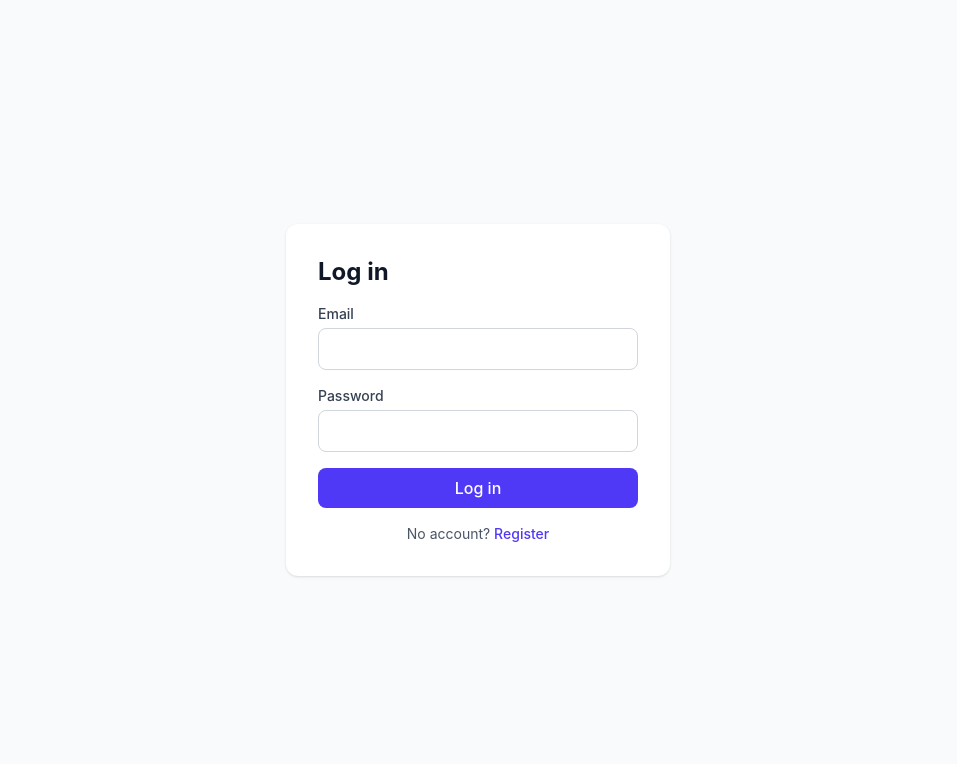
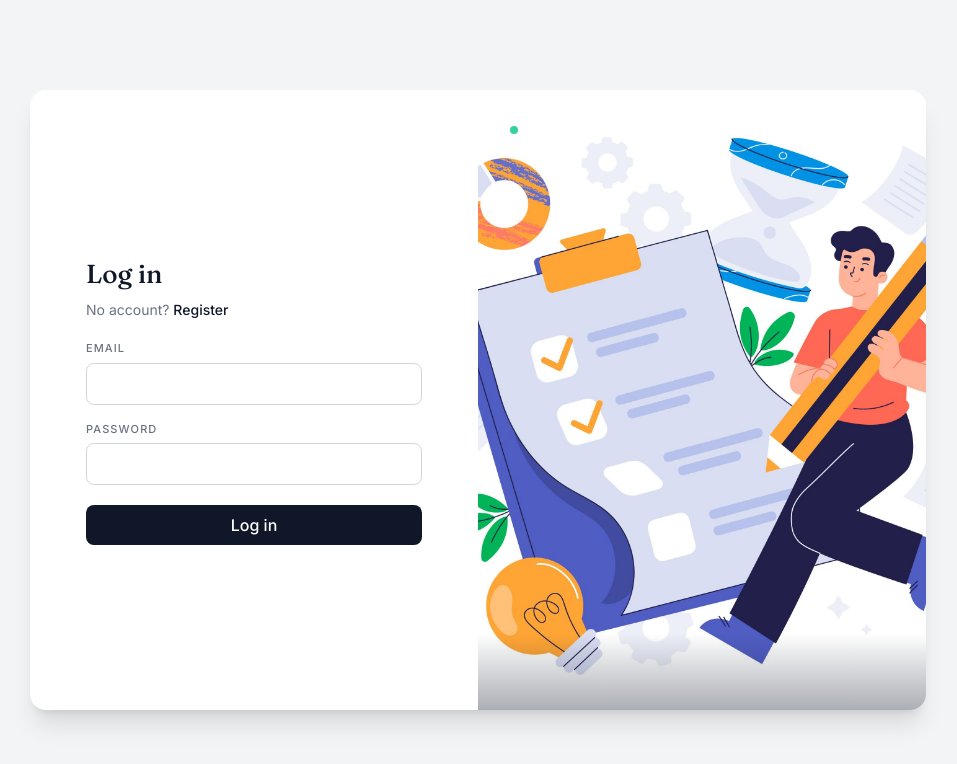
Before and after one commit to DilharaC/task-analytics-management-system, a React (Vite) app in the folder frontend/: page /login in a window 1280 px wide. Shown: the top 764 px of the page, without its empty margins (162-1119 px from the left). Built offline with nearby package versions, Linux system fonts and the light colour scheme; no server answers.

Commit message:
feat: add blurred analytics preview and disabled nav for unauthenticated users

```diff
--- a/frontend/index.html
+++ b/frontend/index.html
@@ -5,6 +5,8 @@
     <link rel="icon" type="image/svg+xml" href="/favicon.svg" />
     <meta name="viewport" content="width=device-width, initial-scale=1.0" />
     <title>frontend</title>
+    <link rel="preconnect" href="https://fonts.googleapis.com">
+<link href="https://fonts.googleapis.com/css2?family=Fraunces:opsz,wght@9..144,400;9..144,500&family=Inter:wght@400;500;600&display=swap" rel="stylesheet">
   </head>
   <body>
     <div id="root"></div>
--- a/frontend/src/App.tsx
+++ b/frontend/src/App.tsx
@@ -1,5 +1,6 @@
 import { BrowserRouter, Routes, Route, Navigate } from 'react-router-dom';
 import { AuthProvider } from './context/AuthContext';
+import { AppLayout } from './components/layout/AppLayout';
 import { ProtectedRoute } from './components/layout/ProtectedRoute';
 import { LoginPage } from './routes/LoginPage';
 import { RegisterPage } from './routes/RegisterPage';
@@ -16,9 +17,9 @@ function App() {
           <Route
             path="/dashboard"
             element={
-              <ProtectedRoute>
+              <AppLayout>
                 <DashboardPage />
-              </ProtectedRoute>
+              </AppLayout>
             }
           />
           <Route
--- a/frontend/src/components/layout/Header.tsx
+++ b/frontend/src/components/layout/Header.tsx
@@ -1,6 +1,6 @@
 import { Bell, Menu } from 'lucide-react';
 import { useAuth } from '../../context/AuthContext';
-import { useSidebar } from './ProtectedRoute';
+import { useSidebar } from './AppLayout';
 
 interface HeaderProps {
   title: string;
@@ -10,7 +10,7 @@ interface HeaderProps {
 export function Header({ title, subtitle }: HeaderProps) {
   const { user } = useAuth();
   const { setSidebarOpen } = useSidebar();
-  const initial = user?.name?.[0]?.toUpperCase() ?? user?.email[0]?.toUpperCase() ?? '?';
+  const initial = user?.name?.[0]?.toUpperCase() ?? user?.email?.[0]?.toUpperCase() ?? '?';
 
   return (
     <header className="flex items-center justify-between px-4 sm:px-8 py-4 sm:py-6 bg-white border-b border-[#E2E4E9]">
--- a/frontend/src/components/layout/Sidebar.tsx
+++ b/frontend/src/components/layout/Sidebar.tsx
@@ -9,7 +9,7 @@ interface SidebarProps {
 
 export function Sidebar({ isOpen, onClose }: SidebarProps) {
   const location = useLocation();
-  const { logout } = useAuth();
+  const { logout, user } = useAuth();
 
   const navItems = [
     { path: '/dashboard', label: 'Dashboard', icon: LayoutDashboard },
@@ -20,17 +20,8 @@ export function Sidebar({ isOpen, onClose }: SidebarProps) {
 
   return (
     <>
-      {/* Mobile overlay backdrop */}
-      {isOpen && (
-        <div
-          className="fixed inset-0 bg-[#12151C]/60 z-40 lg:hidden"
-          onClick={onClose}
-        />
-      )}
+      {isOpen && <div className="fixed inset-0 bg-[#12151C]/60 z-40 lg:hidden" onClick={onClose} />}
 
-      {/* Dark "console" rail — deliberate contrast against the light workspace,
-          reusing #12151C (the workspace's own ink/text color) as this panel's
-          surface, so the two feel like one system rather than a mismatched pair. */}
       <aside
         className={`fixed lg:static top-0 left-0 h-screen w-64 bg-[#12151C] text-white flex flex-col z-50
           transform transition-transform duration-200 ease-in-out
@@ -52,50 +43,58 @@ export function Sidebar({ isOpen, onClose }: SidebarProps) {
         </div>
 
         <nav className="flex-1 px-3 flex flex-col gap-0.5 mt-2 overflow-y-auto">
-          {navItems.map(({ path, label, icon: Icon }) => (
+          {navItems.map(({ path, label, icon: Icon }) => {
+            const disabled = !user;
+            return disabled ? (
+              <div
+                key={path}
+                title="Log in to access this page"
+                className="relative flex items-center gap-3 pl-4 pr-3 py-2.5 rounded-md text-sm font-medium text-[#4B5262] cursor-not-allowed"
+              >
+                <Icon size={17} />
+                {label}
+              </div>
+            ) : (
               <Link
                 key={path}
                 to={path}
                 onClick={onClose}
                 className={`relative flex items-center gap-3 pl-4 pr-3 py-2.5 rounded-md text-sm font-medium transition-colors ${
-                isActive(path)
-                  ? 'text-white bg-white/[0.05]'
-                  : 'text-[#8B94A3] hover:text-white hover:bg-white/[0.03]'
+                  isActive(path) ? 'text-white bg-white/[0.05]' : 'text-[#8B94A3] hover:text-white hover:bg-white/[0.03]'
                 }`}
               >
-              {isActive(path) && (
-                <span className="absolute left-0 top-1.5 bottom-1.5 w-[3px] rounded-full bg-[#5B8DEF]" />
-              )}
+                {isActive(path) && <span className="absolute left-0 top-1.5 bottom-1.5 w-[3px] rounded-full bg-[#5B8DEF]" />}
                 <Icon size={17} />
                 {label}
               </Link>
-          ))}
+            );
+          })}
         </nav>
 
-        {/* Account-level actions — visually grouped and separated from primary
-            nav by a hairline, since they're a different kind of item, not just
-            more links. */}
         <div className="px-3 pb-3">
+          {user ? (
             <Link
               to="/settings"
               onClick={onClose}
               className={`relative flex items-center gap-3 pl-4 pr-3 py-2.5 rounded-md text-sm font-medium transition-colors ${
-              isActive('/settings')
-                ? 'text-white bg-white/[0.05]'
-                : 'text-[#8B94A3] hover:text-white hover:bg-white/[0.03]'
+                isActive('/settings') ? 'text-white bg-white/[0.05]' : 'text-[#8B94A3] hover:text-white hover:bg-white/[0.03]'
               }`}
             >
-            {isActive('/settings') && (
-              <span className="absolute left-0 top-1.5 bottom-1.5 w-[3px] rounded-full bg-[#5B8DEF]" />
-            )}
               <Settings size={17} />
               Settings
             </Link>
+          ) : (
+            <div className="flex items-center gap-3 pl-4 pr-3 py-2.5 rounded-md text-sm font-medium text-[#4B5262] cursor-not-allowed">
+              <Settings size={17} />
+              Settings
+            </div>
+          )}
         </div>
 
         <div className="mx-3 border-t border-white/10" />
 
         <div className="px-3 py-3">
+          {user ? (
             <button
               onClick={logout}
               className="flex items-center gap-3 pl-4 pr-3 py-2.5 rounded-md text-sm font-medium text-[#8B94A3] hover:text-white hover:bg-white/[0.03] w-full transition-colors"
@@ -103,6 +102,16 @@ export function Sidebar({ isOpen, onClose }: SidebarProps) {
               <LogOut size={17} />
               Logout
             </button>
+          ) : (
+            <Link
+              to="/login"
+              onClick={onClose}
+              className="flex items-center gap-3 pl-4 pr-3 py-2.5 rounded-md text-sm font-medium text-[#5B8DEF] hover:bg-white/[0.03] w-full transition-colors"
+            >
+              <LogOut size={17} className="rotate-180" />
+              Log in
+            </Link>
+          )}
         </div>
       </aside>
     </>
--- a/frontend/src/hooks/useAnalytics.ts
+++ b/frontend/src/hooks/useAnalytics.ts
@@ -7,6 +7,11 @@ export function useAnalytics() {
   const [loading, setLoading] = useState(true);
 
   useEffect(() => {
+    const token = localStorage.getItem('token');
+    if (!token) {
+      setLoading(false);
+      return; // skip the API call entirely — no token, no request, no 401
+    }
     api
       .get<AnalyticsSummary>('/analytics/summary')
       .then((res) => setData(res.data))
--- a/frontend/src/routes/DashboardPage.tsx
+++ b/frontend/src/routes/DashboardPage.tsx
@@ -1,30 +1,96 @@
-import { ListChecks, CheckCircle2, AlertTriangle } from 'lucide-react';
+import { Link } from 'react-router-dom';
+import {
+  ListChecks,
+  CheckCircle2,
+  AlertTriangle,
+  Lock,
+} from 'lucide-react';
 import { Header } from '../components/layout/Header';
 import { StatusPieChart } from '../components/dashboard/StatusPieChart';
 import { PriorityBarChart } from '../components/dashboard/PriorityBarChart';
 import { useAnalytics } from '../hooks/useAnalytics';
 import { useAuth } from '../context/AuthContext';
 
-/**
- * Design tokens for this page (kept local — lift into tailwind.config if reused elsewhere)
- * ink    #12151C  primary text
- * muted  #6B7280  secondary text
- * line   #E2E4E9  hairline borders / dividers
- * paper  #F5F6F8  page background
- * active #2454A6  steel blue — active/in-progress
- * done   #1B7F5C  forest green — completed
- * late   #B5482E  rust — overdue
- *
- * Numbers use a monospace stack (tabular-nums) so figures read like an
- * instrument readout rather than generic UI copy — that's the one signature
- * move on this page; everything else stays flat and quiet.
- */
 
 export function DashboardPage() {
+  const { user, loading: authLoading } = useAuth();
   const { data, loading } = useAnalytics();
-  const { user } = useAuth();
 
   const now = new Date().toLocaleTimeString(undefined, { hour: '2-digit', minute: '2-digit' });
+
+  // Logged-out visitor: show the dashboard shell with a login prompt, no data
+if (!authLoading && !user) {
+  return (
+    <>
+      <Header title="Welcome to Zentryx" subtitle="Log in to see your task analytics" />
+      <main className="relative p-8 bg-[#F9FAFB] h-full overflow-y-auto">
+        {/* Faint grid pattern background */}
+        <div
+          className="absolute inset-0 opacity-[0.4]"
+          style={{
+            backgroundImage:
+              'linear-gradient(#E2E4E9 1px, transparent 1px), linear-gradient(90deg, #E2E4E9 1px, transparent 1px)',
+            backgroundSize: '32px 32px',
+          }}
+        />
+
+        {/* Blurred preview content */}
+        <div className="relative flex flex-col gap-5 pointer-events-none select-none blur-[3px] opacity-60">
+          <div className="rounded-md border border-[#E2E4E9] bg-white overflow-hidden">
+            <div className="grid grid-cols-1 sm:grid-cols-3 divide-y sm:divide-y-0 sm:divide-x divide-[#E2E4E9]">
+              {[
+                { label: 'Active Tasks', accent: '#2454A6' },
+                { label: 'Completed Today', accent: '#1B7F5C' },
+                { label: 'Overdue', accent: '#B5482E' },
+              ].map(({ label, accent }) => (
+                <div key={label} className="relative p-6 pl-7">
+                  <span className="absolute left-0 top-0 bottom-0 w-[3px]" style={{ backgroundColor: accent }} />
+                  <p className="text-[11px] font-medium uppercase tracking-[0.14em] text-[#6B7280] mb-3">{label}</p>
+                  <p className="font-mono text-4xl font-semibold text-[#12151C]">--</p>
+                  <p className="text-sm text-[#6B7280] mt-2.5">Log in to view</p>
+                </div>
+              ))}
+            </div>
+          </div>
+          <div className="grid grid-cols-1 lg:grid-cols-2 gap-4">
+            <div className="rounded-md border border-[#E2E4E9] bg-white p-6 h-72" />
+            <div className="rounded-md border border-[#E2E4E9] bg-white p-6 h-72" />
+          </div>
+        </div>
+
+        {/* Centered login card, overlaid on top */}
+        <div className="absolute inset-0 flex items-center justify-center p-4">
+          <div className="rounded-lg border border-[#E2E4E9] bg-white shadow-lg p-10 sm:p-12 max-w-[460px] w-full text-center flex flex-col items-center gap-5">
+            <div className="w-16 h-16 rounded-xl bg-[#2454A6]/10 flex items-center justify-center">
+              <Lock size={26} className="text-[#2454A6]" />
+            </div>
+            <div>
+              <p className="text-xl font-bold text-[#12151C]">Welcome to Zentryx Task Manager</p>
+              <p className="text-sm text-[#6B7280] mt-3 leading-relaxed">
+                Manage your daily tasks, monitor productivity, and visualize progress through
+                interactive analytics. Sign in to continue.
+              </p>
+            </div>
+            <div className="flex gap-3 w-full mt-1">
+              <Link
+                to="/login"
+                className="flex-1 px-4 py-2.5 rounded-md bg-[#2454A6] text-white text-sm font-medium hover:bg-[#1e4685] transition-colors"
+              >
+                Log in
+              </Link>
+              <Link
+                to="/register"
+                className="flex-1 px-4 py-2.5 rounded-md border border-[#E2E4E9] text-[#12151C] text-sm font-medium hover:bg-[#F5F6F8] transition-colors"
+              >
+                Register
+              </Link>
+            </div>
+          </div>
+        </div>
+      </main>
+    </>
+  );
+}
 
   const kpis = data
     ? [
@@ -56,8 +122,7 @@ export function DashboardPage() {
     <>
       <Header title={`Hello, ${user?.name || 'there'}!`} subtitle="Here's where things stand across your active work." />
 
-      <main className="p-8 flex flex-col gap-5 bg-[#F5F6F8] min-h-full">
-        {/* Meta row — replaces the decorative welcome banner with something actually useful */}
+      <main className="p-8 flex flex-col gap-5 bg-[#F5F6F8] h-full overflow-y-auto">
         <div className="flex items-center justify-between text-sm">
           <p className="text-[#6B7280]">
             <span className="font-mono tabular-nums text-[#12151C]">{now}</span>
@@ -79,7 +144,6 @@ export function DashboardPage() {
           </div>
         ) : (
           <>
-            {/* KPI board — one panel, hairline-divided columns, colored edge = status */}
             <div className="rounded-md border border-[#E2E4E9] bg-white overflow-hidden">
               <div className="grid grid-cols-1 sm:grid-cols-3 divide-y sm:divide-y-0 sm:divide-x divide-[#E2E4E9]">
                 {kpis.map(({ label, value, subtitle, icon: Icon, accent }) => (
@@ -96,7 +160,6 @@ export function DashboardPage() {
               </div>
             </div>
 
-            {/* Charts */}
             <div className="grid grid-cols-1 lg:grid-cols-2 gap-4">
               <div className="rounded-md border border-[#E2E4E9] bg-white p-6">
                 <div className="border-b border-[#E2E4E9] pb-3 mb-5">
--- a/frontend/src/routes/LoginPage.tsx
+++ b/frontend/src/routes/LoginPage.tsx
@@ -4,6 +4,7 @@ import { Link, useNavigate } from 'react-router-dom';
 import { useAuth } from '../context/AuthContext';
 import { Button } from '../components/ui/Button';
 import { Input } from '../components/ui/Input';
+import loginImage from '../assets/login-image.jpg';
 
 export function LoginPage() {
   const { login } = useAuth();
@@ -28,22 +29,76 @@ export function LoginPage() {
   }
 
   return (
-    <div className="flex items-center justify-center min-h-screen bg-gray-50">
-      <form onSubmit={handleSubmit} className="bg-white p-8 rounded-xl shadow-sm w-full max-w-sm flex flex-col gap-4">
-        <h1 className="text-2xl font-bold text-gray-900">Log in</h1>
-        {error && <p className="text-sm text-red-600 bg-red-50 p-2 rounded">{error}</p>}
-        <Input label="Email" type="email" value={email} onChange={(e) => setEmail(e.target.value)} required />
-        <Input label="Password" type="password" value={password} onChange={(e) => setPassword(e.target.value)} required />
-        <Button type="submit" disabled={loading}>
-          {loading ? 'Logging in...' : 'Log in'}
-        </Button>
-        <p className="text-sm text-gray-600 text-center">
-          No account?{' '}
-          <Link to="/register" className="text-indigo-600 font-medium">
-            Register
-          </Link>
-        </p>
-      </form>
+    <div className="flex items-center justify-center min-h-screen bg-gray-100 p-4" style={{ fontFamily: "'Inter', sans-serif" }}>
+      <div className="flex w-full max-w-4xl min-h-[620px] bg-white rounded-2xl shadow-xl overflow-hidden">
+        {/* Left: form */}
+        <div className="flex flex-1 items-center justify-center p-8 md:p-14 order-2 md:order-1">
+          <form onSubmit={handleSubmit} className="w-full max-w-sm flex flex-col gap-5">
+            <div>
+              <h1 className="text-[26px] text-gray-900" style={{ fontFamily: "'Fraunces', serif", fontWeight: 500 }}>
+                Log in
+              </h1>
+              <p className="text-sm text-gray-500 mt-1.5">
+                No account?{' '}
+                <Link to="/register" className="font-medium" style={{ color: '#0F1729' }}>
+                  Register
+                </Link>
+              </p>
+            </div>
+
+            {error && (
+              <p className="text-sm text-red-700 bg-red-50 border border-red-100 px-3 py-2 rounded">
+                {error}
+              </p>
+            )}
+
+            <div className="flex flex-col gap-4">
+              <div>
+                <label className="block text-[11px] font-medium tracking-[0.1em] uppercase text-gray-500 mb-1.5">
+                  Email
+                </label>
+                <Input type="email" value={email} onChange={(e) => setEmail(e.target.value)} required />
+              </div>
+              <div>
+                <label className="block text-[11px] font-medium tracking-[0.1em] uppercase text-gray-500 mb-1.5">
+                  Password
+                </label>
+                <Input type="password" value={password} onChange={(e) => setPassword(e.target.value)} required />
+              </div>
+            </div>
+
+            <Button
+              type="submit"
+              disabled={loading}
+              style={{ backgroundColor: '#0F1729' }}
+              className="text-white hover:opacity-90"
+            >
+              {loading ? 'Logging in...' : 'Log in'}
+            </Button>
+          </form>
+        </div>
+
+        {/* Right: image panel — clean, minimal overlay */}
+        <div className="hidden md:block md:w-[50%] relative overflow-hidden order-1 md:order-2">
+          <img
+            src={loginImage}
+            alt=""
+            className="absolute inset-0 w-full h-full object-cover"
+          />
+          {/* faint bottom scrim only, just enough to seat the wordmark */}
+          <div
+            className="absolute inset-x-0 bottom-0 h-24"
+            style={{ background: 'linear-gradient(180deg, rgba(15,23,41,0) 20%, rgba(15,23,41,0.35) 100%)' }}
+          />
+
+          <div className="absolute top-8 left-8 flex items-center gap-2">
+            <span className="w-2 h-2 rounded-full" style={{ backgroundColor: '#34D399' }} />
+            <span className="text-xs font-medium tracking-[0.2em] uppercase text-white">
+              Flowline
+            </span>
+          </div>
+        </div>
+      </div>
     </div>
   );
 }
--- a/frontend/src/routes/TasksPage.tsx
+++ b/frontend/src/routes/TasksPage.tsx
@@ -44,7 +44,7 @@ export function TasksPage() {
     <>
       <Header title="Tasks" subtitle="Manage and track all your tasks" />
 
-      <main className="p-8 flex flex-col gap-5 bg-[#F5F6F8] min-h-full">
+      <main className="p-8 flex flex-col gap-5 bg-[#F5F6F8] h-full overflow-y-auto">
         <div className="flex justify-between items-center">
           <div>
             <h1 className="text-lg font-semibold text-[#12151C]">All Tasks</h1>
```
Also changed, not shown: frontend/src/components/layout/AppLayout.tsx (added, +40 -0 lines), frontend/src/components/layout/ProtectedRoute.tsx (+3 -29 lines), frontend/src/assets/login-image.jpg (added). Lines whose indentation alone changed are shown as unchanged.
